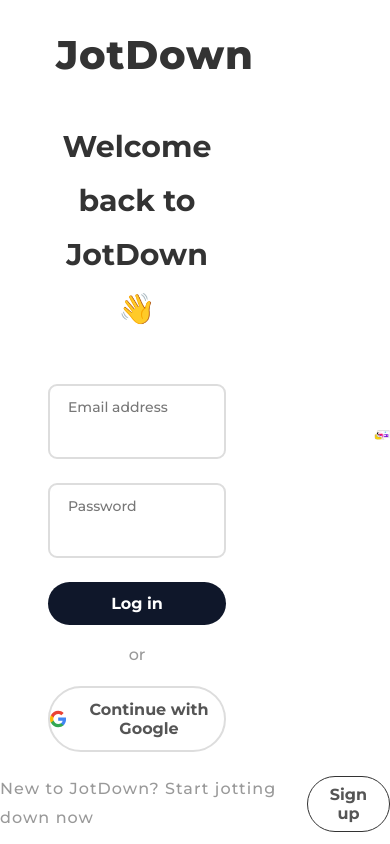
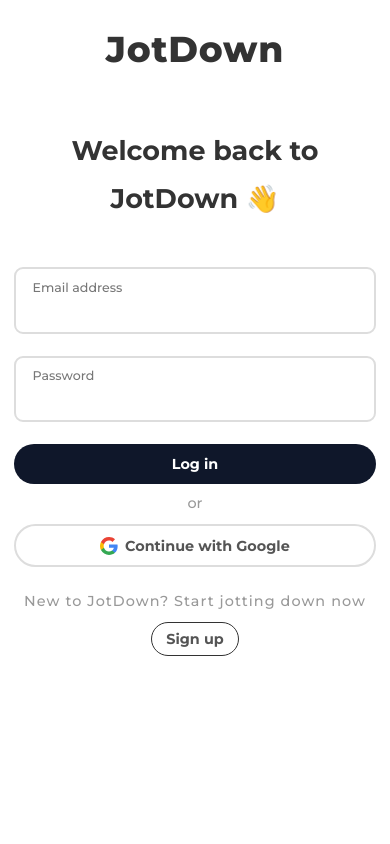
Before and after one commit to Yisaaaa/JotDown, a React (Vite) app: page /login in a window 390 px wide. Built offline with nearby package versions, Linux system fonts and the light colour scheme.

Commit message:
added some media queries on the authentication page

```diff
--- a/src/css/AuthPage.css
+++ b/src/css/AuthPage.css
@@ -10,7 +10,9 @@
 	height: calc(100% - 10.9rem);
 	margin: 0 auto;
 	column-gap: 10rem;
+	row-gap: 6.4rem;
 	align-items: center;
+	align-content: center;
 	/* align-content: center; */
 	color: #333;
 }
@@ -208,6 +210,89 @@
 	color: #7f1d1d;
 }
 
+@media (max-width: 103em) {
+	.login-container {
+		column-gap: 8rem;
+	}
+}
+
+@media (max-width: 87em) {
+	.login-container {
+		column-gap: 2.4rem;
+	}
+}
+
+@media (max-width: 54em) {
+	.login-left {
+		width: 60%;
+	}
+
+	.login-container {
+		grid-template-columns: 1fr;
+		align-content: start;
+		row-gap: 3.2rem;
+	}
+
+	.login-right {
+		display: none;
+	}
+	.login-form {
+		margin-bottom: 2.4rem;
+	}
+}
+
+@media (max-width: 35em) {
+	.login-left {
+		width: 100%;
+	}
+
+	.login-container {
+		padding: 3.2rem;
+	}
+
+	.auth-alt-container {
+		flex-direction: column;
+		gap: 0.8rem;
+	}
+
+	.logo-login {
+		text-align: center;
+	}
+
+	.login-container {
+		row-gap: 0;
+	}
+}
+
+@media (max-width: 28em) {
+	html {
+		font-size: 56.25%;
+	}
+
+	.welcome-text {
+		padding-inline: 1.6rem;
+	}
+
+	/* .logo-login {
+		padding-bottom: 0;
+	} */
+
+	.or {
+		margin-block: 0.8rem;
+	}
+}
+
+@media (max-width: 25em) {
+	.login-container {
+		padding-inline: 1.6rem;
+		padding-bottom: 0;
+	}
+
+	.auth-alt-text {
+		text-align: center;
+	}
+}
+
 /*
 
  -- SPACING SYSTEM (px)
```
